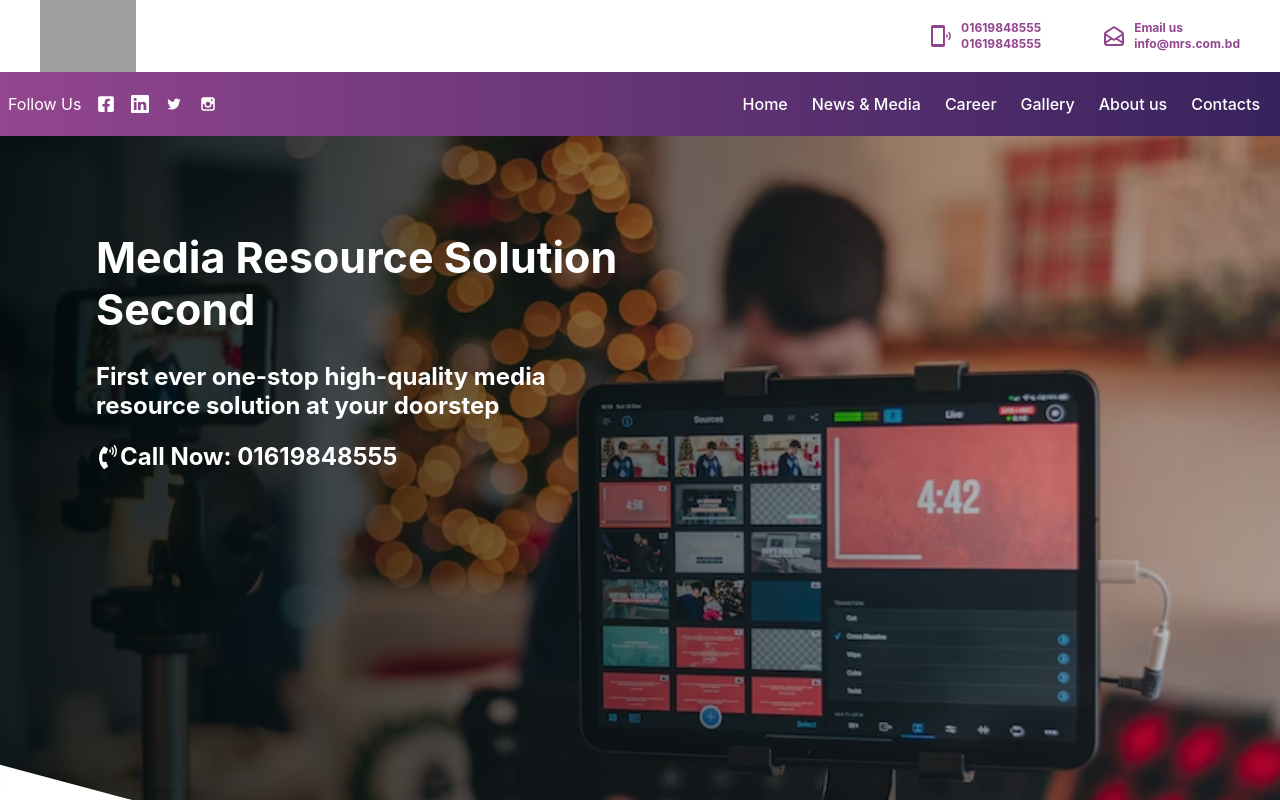
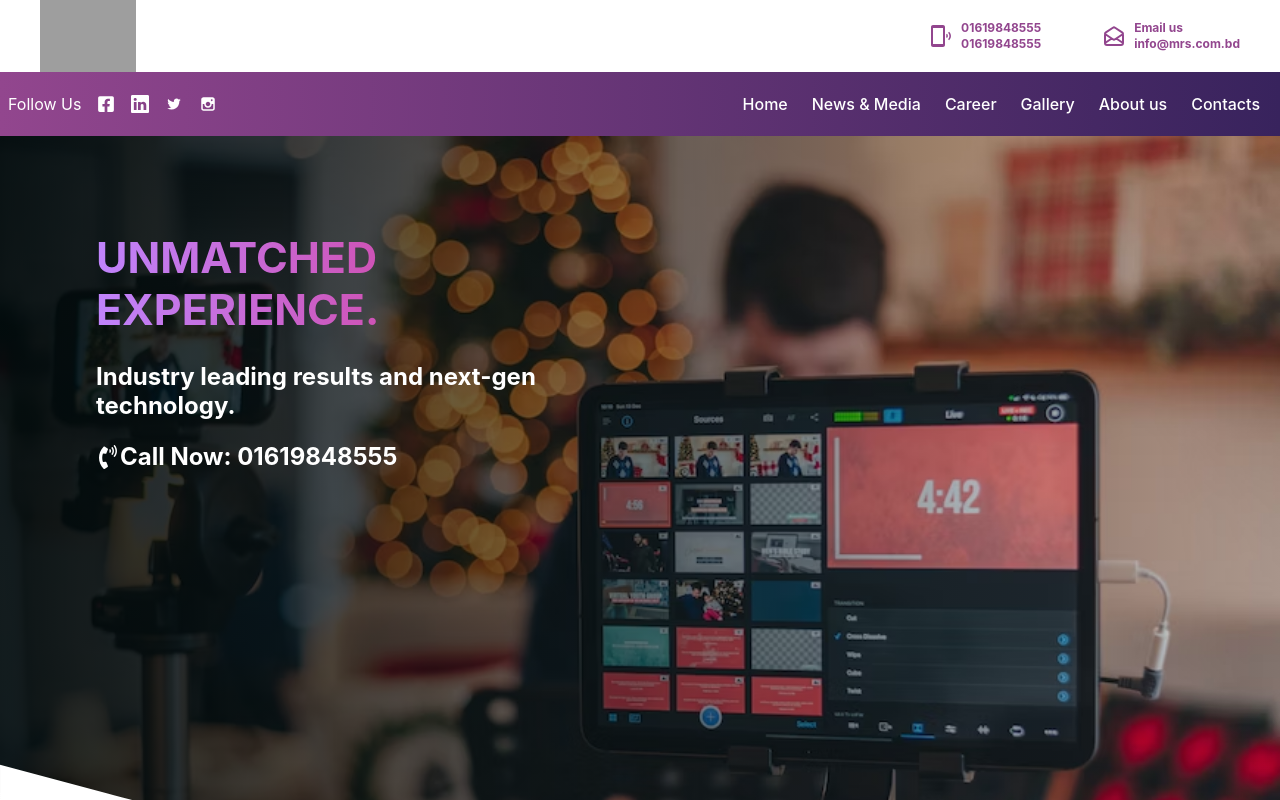
Before and after one commit to Sadnan-2019/mrswebsite, a React (Create React App) app: page / in a window 1280 px wide. Shown: the top 800 px of the page. Built offline with nearby package versions, Linux system fonts and the light colour scheme; grey boxes are pictures that could not be loaded.

Commit message:
landing   is ongoing

```diff
--- a/src/Components/Landing/Landing.js
+++ b/src/Components/Landing/Landing.js
@@ -76,13 +76,13 @@ const Landing = () => {
               <div className=" md:py-20 py-10 lg:py-24 lg:mx-16 mx-8 grid grid-cols-1 lg:grid-cols-2  gap-5 justify-center items-center">
                 <div className="sm:max-w-xs lg:max-w-xl text-left md:ml-8 lg:order-1 order-2   lg:mt-0">
                   <h2
-                    style={{ lineHeight: "120%",  }}
+                    style={{ lineHeight: "120%" }}
                     className={`slide-text  md:text-[43px] font-bold text-[20px] text-left   text-transparent text-8xl bg-clip-text bg-gradient-to-r from-purple-400 to-pink-600   ${
                       currentSlide === 0 ? "animated" : ""
                     }`}
                   >
                     {" "}
-                    WE ARE INFLUENCER MARKETING
+                    WE ARE INFLUENCER MARKETING.
                   </h2>
 
                   <h1
@@ -156,21 +156,20 @@ const Landing = () => {
               <div className=" md:py-20 py-10 lg:py-24 lg:mx-16 mx-8 grid grid-cols-1 lg:grid-cols-2  gap-5 justify-center items-center">
                 <div className="sm:max-w-xs lg:max-w-xl text-left md:ml-8 lg:order-1 order-2   lg:mt-0">
                   <h2
-                    style={{ lineHeight: "120%", color: "white" }}
-                    className={`slide-text  md:text-[43px] font-bold text-[20px] text-left  ${
+                    style={{ lineHeight: "120%" }}
+                    className={`slide-text  md:text-[43px] font-bold text-[20px] text-left  text-transparent text-8xl bg-clip-text bg-gradient-to-r from-purple-400 to-pink-600 ${
                       currentSlide === 1 ? "animated" : ""
                     }`}
                   >
                     {" "}
-                    Media Resource Solution Second
+                    UNMATCHED EXPERIENCE.
                   </h2>
 
                   <h1
                     className="mb-5 text-lg  lg:text-2xl max-w-lg mt-7 font-bold   md:text-[25px] poppins-t "
                     style={{ lineHeight: "120%", color: "white" }}
                   >
-                    First ever one-stop high-quality media resource solution at
-                    your doorstep{" "}
+                    Industry leading results and next-gen technology.
                     {/* <span className="mb-5 text-lg  lg:text-2xl max-w-lg mt-7 font-bold   md:text-[25px] poppins-t   ">
                       <Typewriter
                         words={["  media resource solution at your doorstep"]}
@@ -250,13 +249,13 @@ const Landing = () => {
               <div className=" md:py-20 py-10 lg:py-24 lg:mx-16 mx-8 grid grid-cols-1 lg:grid-cols-2  gap-5 justify-center items-center">
                 <div className="sm:max-w-xs lg:max-w-xl text-left md:ml-8 lg:order-2 order-1   lg:mt-0">
                   <h2
-                    style={{ lineHeight: "120%", color: "white" }}
-                    className={`slide-text  md:text-[43px] font-bold text-[20px] text-left  ${
+                    style={{ lineHeight: "120%" }}
+                    className={`slide-text  md:text-[43px] font-bold text-[20px] text-left   text-transparent text-8xl bg-clip-text bg-gradient-to-r from-purple-400 to-pink-600  ${
                       currentSlide === 2 ? "animated" : ""
                     }`}
                   >
                     {" "}
-                    Media Resource Solution Thired
+                    GLOBAL RESOURCES. LOCAL EXPERTISE.
                   </h2>
 
                   <h1
```
